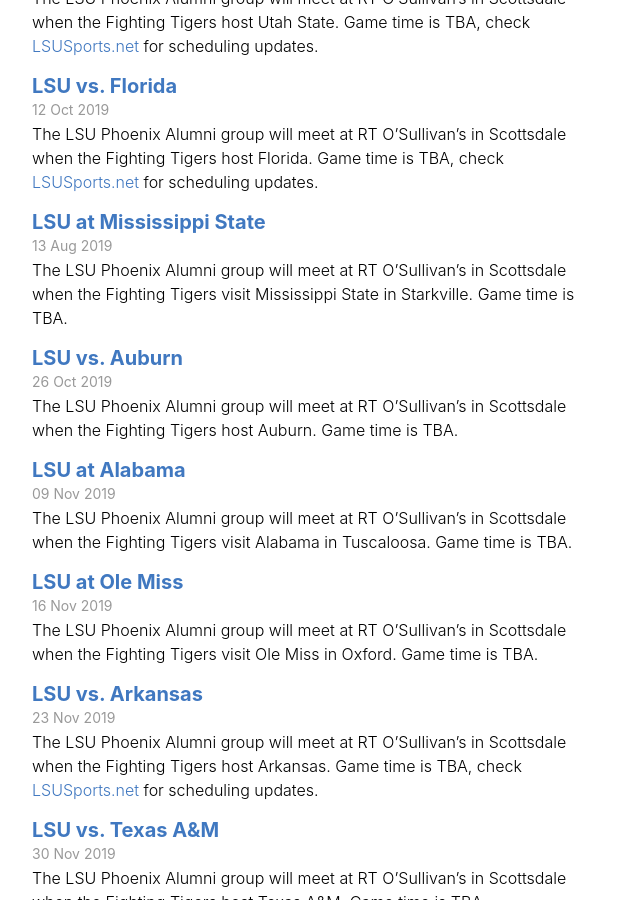
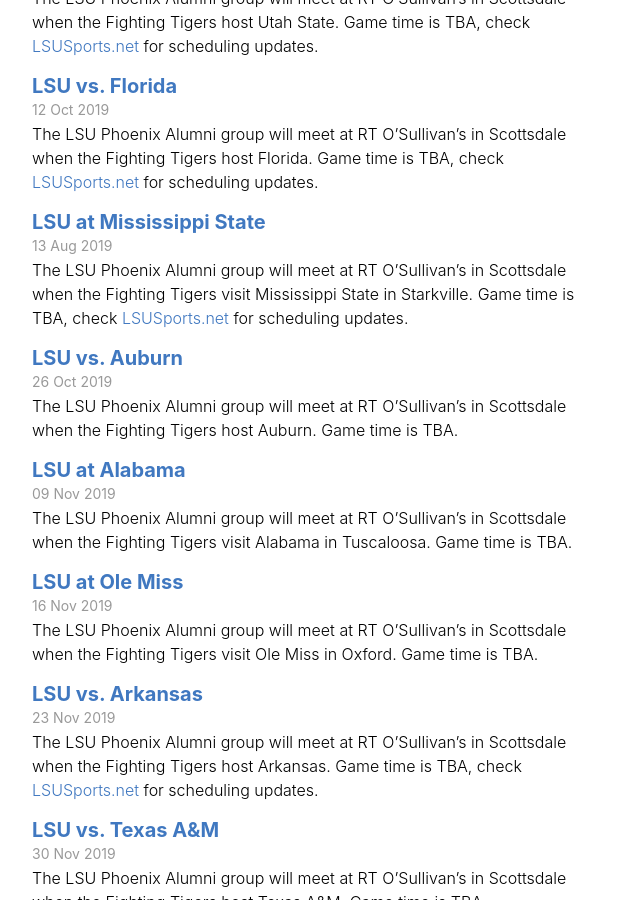
Before and after one commit to lsu-phoenix-alumni/lsu-phoenix-alumni.github.io, a Jekyll site: the page built from _pages/events.html, in a window 1280 px wide and 900 px high, scrolled down 1077 px. Shown: the whole window, without its empty margins (0-640 px from the left). Built offline with Jekyll 4.4.1, drawn with Linux system fonts in a browser that asks for light colours.

Commit message:
Updated Lsu At Mississippi State

```diff
--- a/_events/lsu-at-mississippi-state.markdown
+++ b/_events/lsu-at-mississippi-state.markdown
@@ -6,6 +6,6 @@
 position: 7
 ---
 
-The LSU Phoenix Alumni group will meet at RT O'Sullivan's in Scottsdale when the Fighting Tigers visit Mississippi State in Starkville. Game time is TBA.
+The LSU Phoenix Alumni group will meet at RT O'Sullivan's in Scottsdale when the Fighting Tigers visit Mississippi State in Starkville. Game time is TBA, check [LSUSports.net](http://www.lsusports.net/SportSelect.dbml?SPID=2164&SPSID=27811&DB_OEM_ID=5200&_ga=2.61742444.1994479276.1565745145-1475237789.1565745143) for scheduling updates.
 
 <iframe src="https://www.google.com/maps/embed?pb=!1m18!1m12!1m3!1d3327.8607090421488!2d-111.91242458479998!3d33.47897708076575!2m3!1f0!2f0!3f0!3m2!1i1024!2i768!4f13.1!3m3!1m2!1s0x872b0bd6e7e84a29%3A0xfffedd7400a1f039!2sR.T.\+O'Sullivans\+Sports\+Grill!5e0!3m2!1sen!2sus!4v1565217587540!5m2!1sen!2sus" width="600" height="450" frameborder="0" style="border:0" allowfullscreen></iframe>
```
